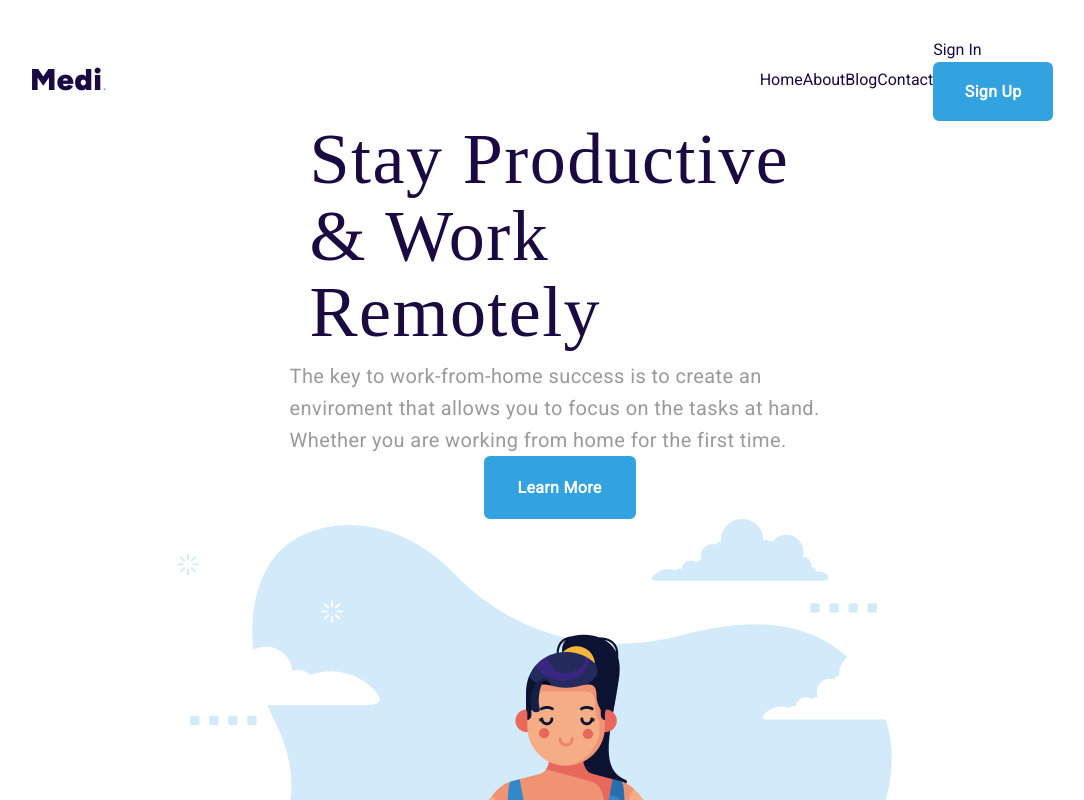
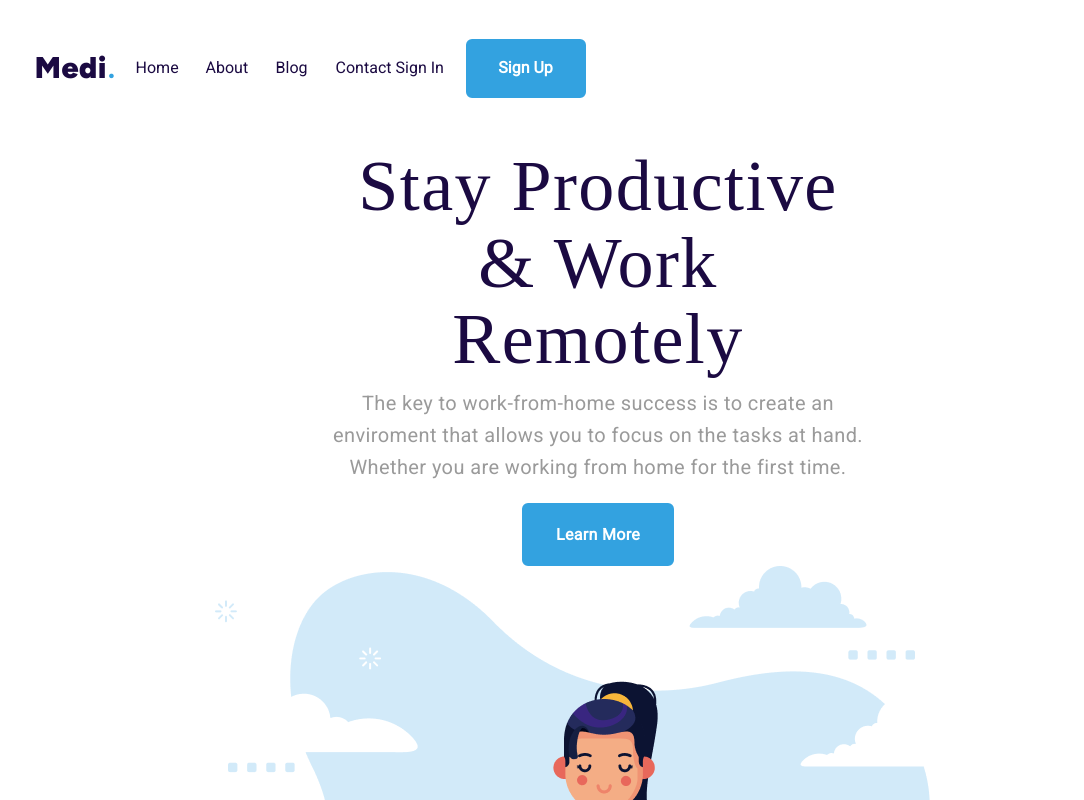
Before and after one commit to Remedeae/assignment3-figma, a plain HTML site: page index.html in a window 1280 px wide. Shown: the top 800 px of the page, without its empty margins (42-1126 px from the left). Drawn offline with Linux system fonts and the light colour scheme; a web font is replaced by a local one.

Commit message:
restructure nav bar, set up grid layout for nav

```diff
--- a/index.html
+++ b/index.html
@@ -7,26 +7,29 @@
     <link rel="preconnect" href="https://fonts.googleapis.com">
     <link rel="preconnect" href="https://fonts.gstatic.com" crossorigin>
     <link href="https://fonts.googleapis.com/css2?family=Figtree:wght@900&family=Ramaraja&family=Roboto&display=swap" rel="stylesheet">
+    <script src="https://kit.fontawesome.com/3b69314bf3.js" crossorigin="anonymous"></script>
     <title>Assignment Lesson 4</title>
 </head>
 <body>
     <header>
         <section>
             <h2 class="logo">Medi<span class="logo-dot">.</span></h2>
-            <nav class="nav">
-                <ul>
-                    <li><a id="home" href="#">Home</a></li>
-                    <li><a id="about" href="#">About</a></li>
-                    <li><a id="blog" href="#">Blog</a></li>
-                    <li><a id="contact" href="#">Contact</a></li>
-                </ul>
-            </nav>
+            <ul class="nav" id="nav__bar">
+                <li id="home"><a href="#">Home</a></li>
+                <li id="about"><a href="#">About</a></li>
+                <li id="blog"><a href="#">Blog</a></li>
+                <li id="contact"><a href="#">Contact</a></li>
+                <li id="sign-in"><a href="#">Sign In</a></li>
+                <li id="sign-up-btn">
+                    <button >
+                        <a href="#">Sign Up</a>
+                    </button>
+                </li>
+                <li class="nav-icon" onclick="mobileMenu()"><a>
+                    <i class="fa-solid fa-bars"></i>
+                </a></li>
+            </ul>
         </section>
-        <div class="login">
-            <a class="sign-in" href="#">Sign In</a>
-            <button class="sign-up-btn">Sign Up</button>
-        </div>
-
     </header>
     <div class="main-content">
         <section>
@@ -37,5 +40,16 @@
         </section>
         <img id="meditation" src="Images/Frame.png" alt="Woman Meditating">
     </div>
+
+    <script>
+        function mobileMenu() {
+  let x = document.getElementById("nav__bar");
+  if (x.className === "nav") {
+    x.className += " responsive";
+  } else {
+    x.className = "nav";
+  }
+}
+    </script>
 </body>
 </html>
--- a/styles/_header.scss
+++ b/styles/_header.scss
@@ -1,13 +1,13 @@
 header {
-    width: $body-width;
-    height: auto;
-}
-header > section {
-    width: 300px;
     width: 100%;
     height: auto;
 }
-header, header > section {
+header section {
+    max-width: 400px;
+    width: 100%;
+    height: auto;
+}
+header, header section {
     display: flex;
     justify-content: space-between;
     align-items: center;
@@ -19,6 +19,8 @@ header, header > section {
     line-height: 160%;
 }
 .logo-dot {
+    font-weight: 900;
+    font-size: 30px;
     color: $color-accent;
 }
 li {
@@ -28,21 +30,47 @@ a{
     text-decoration: none;
     letter-spacing: 0;
 }
-.nav {
-    text-align: center;
+ul {
+    display: grid;
+    align-items: center;
+    grid-template: 60px / 70px 70px 60px 60px 1fr 70px 120px;
+    width: 85vw;
+    padding-left: 20px;
 }
-ul {
-    display: flex;
-    justify-content: space-around;
-    max-width: 500px;
-    width: 100%;
-    min-height: 22px;
+#home{
+    grid-area: 1 / 1 / 2 /2;
 }
-.sign-in {
-    padding-right: 10px;
-
+#about {
+    grid-area: 1 / 2 / 2 /3;
 }
-.sign-up-btn {
+#blog {
+    grid-area: 1 / 3 / 2 /4;
+}
+#contact {
+    grid-area: 1 / 4 / 2 /5;
+}
+#sign-in {
+    grid-area: 1 / 6 / 2 / 7;
+}
+#sign-up-btn {
+    grid-area: 1 / 7 / 2 / 8;
+}
+#sign-in {
+    width: 70px;
+}
+#sign-up-btn {
+    justify-self: end;
+}
+#sign-up-btn button {
     width: 120px;
     height: 59px;
 }
+button a {
+    color: white;
+    font-weight: 700;
+    text-align: center;
+}
+
+ul li:last-child * {
+    display: none;
+}
--- a/styles/_resize-changes.scss
+++ b/styles/_resize-changes.scss
@@ -2,12 +2,25 @@
     .main-content section {
         align-items: center;
     }
+    .main-content * {
+        text-align: center;
+    }
     h1 {
+        margin-top: 50px;
         margin-bottom: 10px;
     }
+    p {
+        margin-bottom: 20px;
+    }
 }
-@media screen and (max-width: 600px) {
+@media screen and (max-width: 700px) {
     .nav {
         display: block;
     }
+    h1 {
+        font-size: 50px;
+    }
+    p {
+        font-size: 14px;
+    }
 }
--- a/styles/styles.scss
+++ b/styles/styles.scss
@@ -10,10 +10,7 @@
     color: $color-dark;
 }
 body {
-    display: flex;
-    flex-direction: column;
-    justify-content: space-around;
-    align-items: center;
+    margin: 0 auto;
     width: $body-width;
     height: 100%;
     padding: 3%;
```
Also changed, not shown: styles/styles.css.
